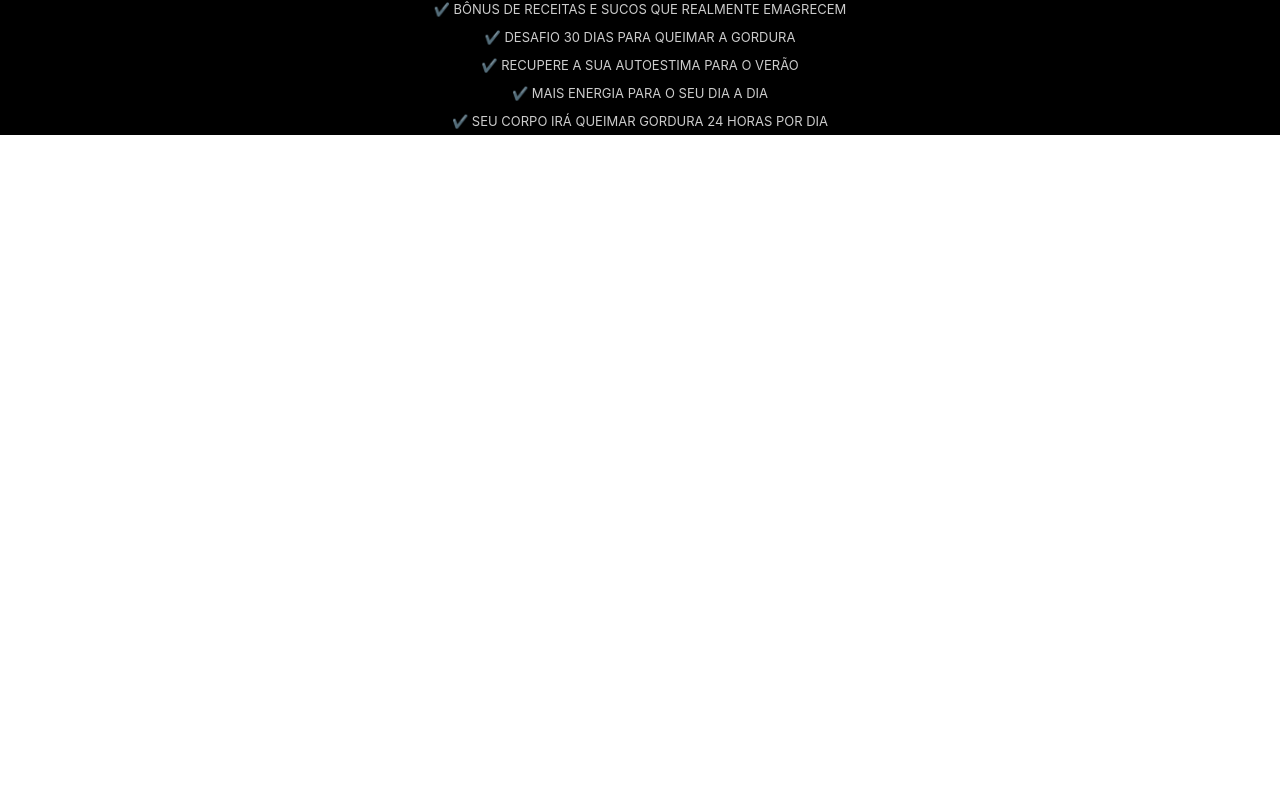
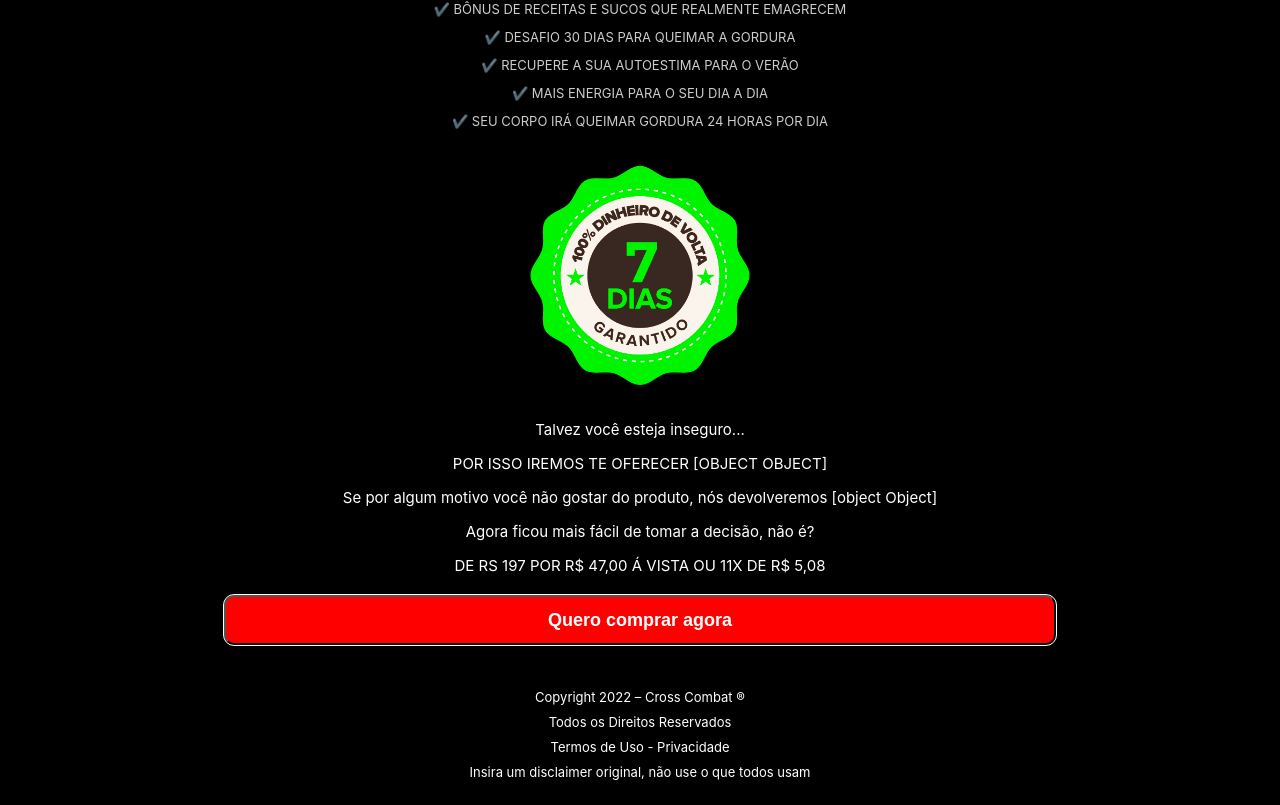
Before and after one commit to DjorgeSilva/marketing, a React (Create React App) app in the folder my-app/: page / in a window 1280 px wide. Shown: the part 3467-4272 px from the top of the page. Before the commit the page ends 3602 px from the top, so only its background shows below. Built offline with nearby package versions, Linux system fonts and the light colour scheme.

Commit message:
add 'garantia screen' and footer
- update types
- update contants

```diff
--- a/my-app/src/Components/Home/index.styles.ts
+++ b/my-app/src/Components/Home/index.styles.ts
@@ -1,12 +1,6 @@
 import styled from "styled-components";
 import myImage from "../../assets/ultra-secreto.png";
-
-type ContentTextType = {
-  fontSize: number;
-  color: string;
-  isUppercase: boolean;
-  margin: string;
-};
+import { ButtonPropType, ContentTextType, ImagePropType } from "../../types";
 
 export const Container = styled.div`
   width: 100%;
@@ -97,15 +91,9 @@ export const MainTitle = styled.h3`
   }
 `;
 
-// Correctly
-export const Mp4 = styled.video`
-  height: 100vh;
-  width: 100%; ;
-`;
-
-export const ViewerContainer = styled.button`
-  width: 95%;
-  height: 50px;
+export const GenericButton = styled.button<ButtonPropType>`
+  width: ${({ width }) => width};
+  height: ${({ height }) => height};
 
   background-color: red;
   outline: 1px solid #fff;
@@ -113,7 +101,7 @@ export const ViewerContainer = styled.button`
   font-weight: 800;
 
   border-radius: 10px;
-  margin-bottom: 10px;
+  margin: ${({ margin }) => margin};
 
   display: flex;
   justify-content: center;
@@ -138,8 +126,10 @@ export const TextContent = styled.p<ContentTextType>`
   font-size: ${({ fontSize }) => `${fontSize}px`};
   color: ${({ color }) => color};
   text-transform: ${({ isUppercase }) =>
-    isUppercase ? "uppercase" : "lowercase"};
+    isUppercase ? "uppercase" : "initial"};
   margin: ${({ margin }) => margin !== "none" && margin};
+  line-height: ${({ lineHeight }) =>
+    lineHeight !== "none" ? lineHeight : "none"};
 `;
 
 export const ImageWrapper = styled.div`
@@ -152,19 +142,31 @@ export const ImageWrapper = styled.div`
   align-items: center;
 `;
 
-export const ResultImages = styled.img`
+export const ResultImages = styled.img<ImagePropType>`
   width: 95%;
   height: 100%;
   border-radius: 10px;
 
   @media (min-width: 315px) {
-    width: 315px;
+    width: ${({ width }) => width};
+    margin: ${({ margin }) => margin};
   }
 `;
 
 export const GenericWrapper = styled.div`
   width: 100%;
   height: fit-content;
+
+  display: flex;
+  flex-direction: column;
+  justify-content: center;
+  align-items: center;
+`;
+
+export const Footer = styled.div`
+  width: 100%;
+  height: 100px;
+  margin: 20px 0;
 
   display: flex;
   flex-direction: column;
--- a/my-app/src/Components/Home/index.tsx
+++ b/my-app/src/Components/Home/index.tsx
@@ -1,14 +1,17 @@
 import React, { useEffect, useState } from "react";
 /* import video from "../../assets/video.mp4"; */
-import first_result from "../../assets/result-01.png";
-import second_result from "../../assets/result-02.png";
-import third_result from "../../assets/result-03.png";
-import fourth_result from "../../assets/result-04.png";
-import fifth_result from "../../assets/result-05.png";
-import { mockList } from "../../constants";
-import { ListType } from "../../types";
+import garantiaImage from "../../assets/garantia.png";
+import first_resultImage from "../../assets/result-01.png";
+import second_resultImage from "../../assets/result-02.png";
+import third_resultImage from "../../assets/result-03.png";
+import fourth_resultImage from "../../assets/result-04.png";
+import fifth_resultImage from "../../assets/result-05.png";
+import { garantiaMockList, mockList } from "../../constants";
+import { GarantiaDataType, ListType } from "../../types";
 import {
   Container,
+  Footer,
+  GenericButton,
   GenericWrapper,
   Header,
   HeaderImage,
@@ -19,7 +22,6 @@ import {
   ResultImages,
   TextContent,
   VideoWrapper,
-  ViewerContainer,
 } from "./index.styles";
 export const Home: React.FC = (): JSX.Element => {
   const weekday = [
@@ -89,34 +91,33 @@ export const Home: React.FC = (): JSX.Element => {
             <source type="video/mp4" />
           </video>
         </VideoWrapper>
-        <ViewerContainer>
+        <GenericButton width="95%" height="50px" margin="0 0 10px 0">
           Quero entrar no cross combat agora (vagas limitadas)
-        </ViewerContainer>
-
+        </GenericButton>
         <TextContent
           fontSize={15}
           color={"#4fff00"}
           isUppercase={true}
           margin={"none"}
+          lineHeight={"none"}
         >
           veja abaixo resultados reais surpreendentes de pessoas reais que
           tomaram a decisão de mudar de vida com o nosso programa!
         </TextContent>
-
         <ImageWrapper>
-          <ResultImages src={first_result} />
-          <ResultImages src={second_result} />
-          <ResultImages src={third_result} />
-          <ResultImages src={fourth_result} />
-          <ResultImages src={fifth_result} />
+          <ResultImages src={first_resultImage} width={"315px"} margin={"0"} />
+          <ResultImages src={second_resultImage} width={"315px"} margin={"0"} />
+          <ResultImages src={third_resultImage} width={"315px"} margin={"0"} />
+          <ResultImages src={fourth_resultImage} width={"315px"} margin={"0"} />
+          <ResultImages src={fifth_resultImage} width={"315px"} margin={"0"} />
         </ImageWrapper>
-
         <GenericWrapper>
           <TextContent
             fontSize={15}
             color={"#4fff00"}
             isUppercase={true}
             margin={"none"}
+            lineHeight={"none"}
           >
             Depoimento em video
           </TextContent>
@@ -128,13 +129,13 @@ export const Home: React.FC = (): JSX.Element => {
             <source type="video/mp4" />
           </video>
         </GenericWrapper>
-
         <GenericWrapper>
           <TextContent
             fontSize={15}
             color={"#4fff00"}
             isUppercase={true}
             margin={"none"}
+            lineHeight={"none"}
           >
             Depoimento em video
           </TextContent>
@@ -146,13 +147,52 @@ export const Home: React.FC = (): JSX.Element => {
                 color={"#ccc"}
                 isUppercase={true}
                 margin={"6px 0px"}
+                lineHeight={"none"}
               >
                 {option.text}
               </TextContent>
             );
           })}
         </GenericWrapper>
+        <ImageWrapper>
+          <ResultImages
+            src={garantiaImage}
+            width={"220px"}
+            margin={"30px 0 20px 0"}
+          />
+        </ImageWrapper>
+
+        {garantiaMockList.map((item: GarantiaDataType) => {
+          return (
+            <TextContent
+              key={item.id}
+              fontSize={item.fontSize}
+              color={item.color}
+              isUppercase={item.isUppercase}
+              margin={item.margin}
+              lineHeight={"none"}
+            >
+              {item.text}
+            </TextContent>
+          );
+        })}
+        <GenericButton width="65%" height="50px" margin="20px 0">
+          Quero comprar agora
+        </GenericButton>
       </Main>
+      <Footer>
+        <TextContent
+          fontSize={13}
+          color={"#fff"}
+          isUppercase={false}
+          margin={"none"}
+          lineHeight={"25px"}
+        >
+          Copyright 2022 – Cross Combat ® <br /> Todos os Direitos Reservados{" "}
+          <br /> Termos de Uso - Privacidade <br />
+          Insira um disclaimer original, não use o que todos usam
+        </TextContent>
+      </Footer>
     </Container>
   );
 };
--- a/my-app/src/constants.tsx
+++ b/my-app/src/constants.tsx
@@ -1,4 +1,4 @@
-import { ListType } from "./types";
+import { GarantiaDataType, ListType } from "./types";
 
 export const mockList: ListType[] = [
   {
@@ -34,3 +34,50 @@ export const mockList: ListType[] = [
     text: "✔️ seu corpo irá queimar gordura 24 horas por dia",
   },
 ];
+
+export const garantiaMockList: GarantiaDataType[] = [
+  {
+    id: "01",
+    fontSize: 15,
+    color: "#fff",
+    isUppercase: false,
+    margin: "15px 0 0 0",
+    text: "Talvez você esteja inseguro...",
+  },
+  {
+    id: "02",
+    fontSize: 15,
+    color: "#fff",
+    isUppercase: true,
+    margin: "15px 0 0 0",
+    text: `Por isso iremos te oferecer ${(
+      <b>7 dias de garantia incondicional</b>
+    )}`,
+  },
+  {
+    id: "03",
+    fontSize: 15,
+    color: "#fff",
+    isUppercase: false,
+    margin: "15px 0 0 0",
+    text: `Se por algum motivo você não gostar do produto, nós devolveremos ${(
+      <b> todo o seu dinheiro</b>
+    )}`,
+  },
+  {
+    id: "04",
+    fontSize: 15,
+    color: "#fff",
+    isUppercase: false,
+    margin: "15px 0 0 0",
+    text: "Agora ficou mais fácil de tomar a decisão, não é?",
+  },
+  {
+    id: "05",
+    fontSize: 15,
+    color: "#fff",
+    isUppercase: true,
+    margin: "15px 0 0 0",
+    text: "De RS 197 por R$ 47,00 á vista ou 11x de R$ 5,08",
+  },
+];
```
Also changed, not shown: my-app/src/types.ts (+28 -0 lines), my-app/src/assets/garantia.png (added).
